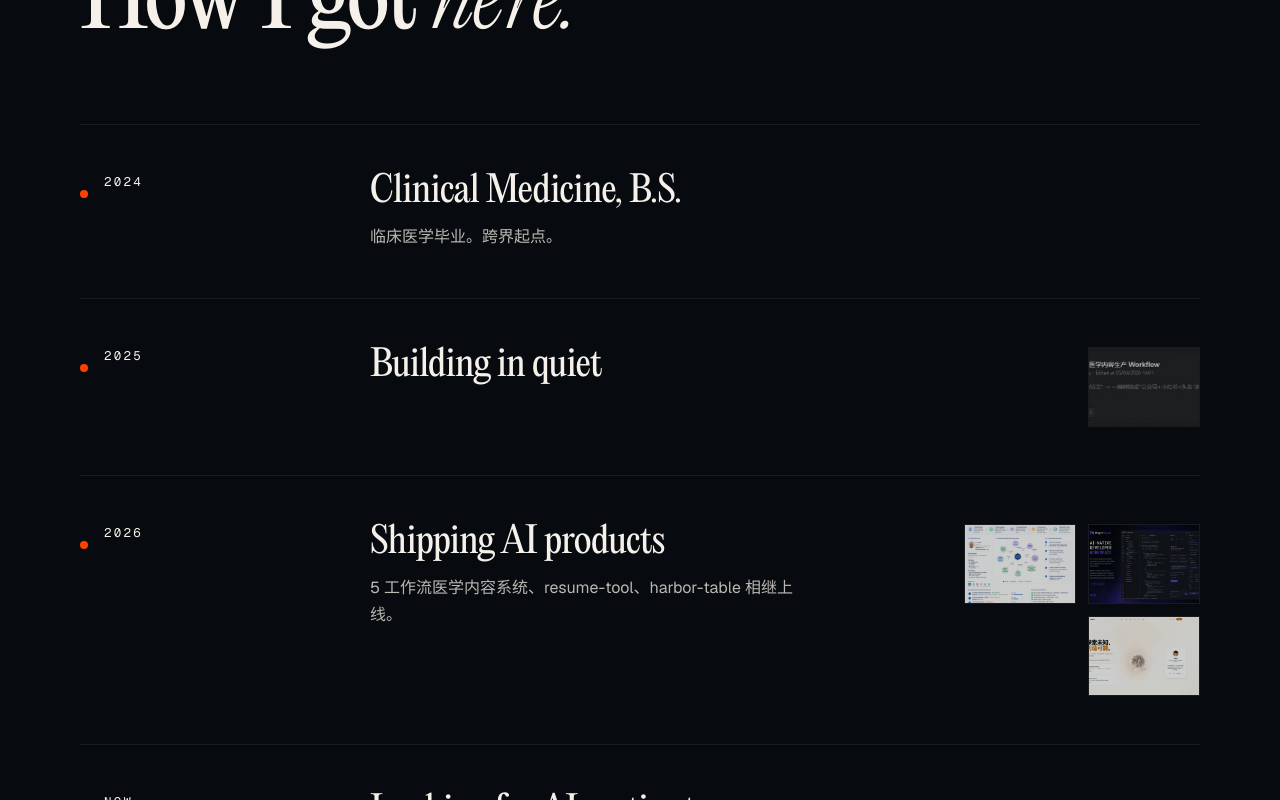
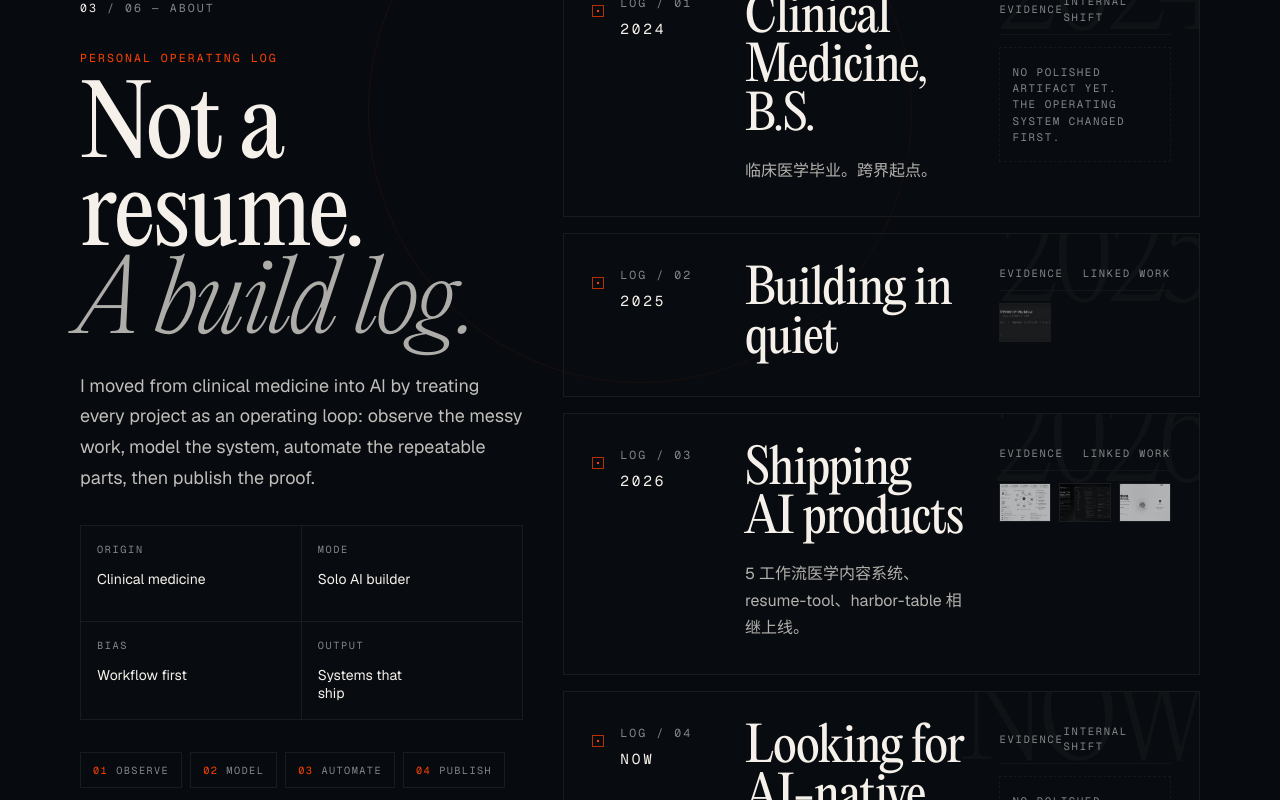
Before and after one commit to M0g1cY/magicystudio-brand-site, a Next.js app: page / in a window 1280 px wide. Shown: the part 3260-4060 px from the top of the page. Built offline with nearby package versions, Linux system fonts and the light colour scheme; no server answers.

Commit message:
feat: sharpen about section brand story

```diff
--- a/components/site/about-timeline.tsx
+++ b/components/site/about-timeline.tsx
@@ -6,6 +6,15 @@ import { motion, useInView } from "framer-motion";
 import { timeline } from "@/lib/site-data";
 import { projectById } from "@/lib/projects";
 import { SectionMarker } from "@/components/site/section-marker";
+
+const aboutSignals = [
+  ["Origin", "Clinical medicine"],
+  ["Mode", "Solo AI builder"],
+  ["Bias", "Workflow first"],
+  ["Output", "Systems that ship"],
+] as const;
+
+const operatingLoop = ["observe", "model", "automate", "publish"] as const;
 
 function TimelineRow({
   item,
@@ -26,56 +35,82 @@ function TimelineRow({
       initial={{ opacity: 0, y: 24 }}
       animate={inView ? { opacity: 1, y: 0 } : {}}
       transition={{ duration: 0.6, delay: index * 0.05, ease: "easeOut" }}
-      className="relative grid lg:grid-cols-12 gap-6 lg:gap-10 py-10 lg:py-12 border-b border-border last:border-b-0"
+      className="group relative overflow-hidden border border-border bg-card/20 px-4 py-6 transition-colors duration-500 hover:border-primary/70 hover:bg-card/45 sm:px-6 lg:grid lg:grid-cols-12 lg:gap-8 lg:px-7 lg:py-8"
     >
-      {/* Year + dot */}
-      <div className="lg:col-span-3 flex items-start gap-4">
-        <div className="relative pt-2">
+      <div className="pointer-events-none absolute -right-3 -top-7 font-display text-[6rem] font-[200] leading-none tracking-[-0.04em] text-foreground/[0.035] transition-colors duration-500 group-hover:text-primary/10 sm:text-[7.5rem]">
+        {item.year}
+      </div>
+
+      <div className="relative z-10 flex items-start gap-4 lg:col-span-3">
+        <div className="pt-1.5">
+          <span className="relative inline-flex h-3 w-3 border border-primary/70 bg-background">
             <span
-            className={`relative inline-flex h-2 w-2 rounded-full transition-colors duration-700 ${
+              className={`absolute inset-1 transition-colors duration-700 ${
                 inView ? "bg-primary" : "bg-border"
               }`}
-          >
+            />
             {inView && (
-              <span className="absolute inset-0 inline-flex h-full w-full animate-ping rounded-full bg-primary opacity-50" />
+              <span className="absolute -inset-1 animate-ping border border-primary/50" />
             )}
           </span>
         </div>
-        <div className="font-mono text-[0.78rem] uppercase tracking-[0.18em] text-foreground">
+        <div className="space-y-2">
+          <div className="font-mono text-[0.72rem] uppercase tracking-[0.18em] text-muted-foreground">
+            log / {String(index + 1).padStart(2, "0")}
+          </div>
+          <div className="font-mono text-[0.9rem] uppercase tracking-[0.2em] text-foreground">
             {item.year}
           </div>
         </div>
+      </div>
 
-      {/* Title + description */}
-      <div className="lg:col-span-5 space-y-3">
-        <h3 className="font-display text-3xl lg:text-4xl tracking-[-0.02em] leading-[1.05] text-foreground">
+      <div className="relative z-10 mt-6 space-y-4 lg:col-span-5 lg:mt-0">
+        <h3 className="max-w-[11ch] font-display text-3xl leading-[1.02] tracking-[-0.02em] text-foreground sm:text-4xl lg:text-5xl">
           {item.title}
         </h3>
         {item.description && (
-          <p className="text-foreground/75 leading-[1.7] max-w-[44ch]">
+          <p className="max-w-[44ch] text-foreground/72 leading-[1.7]">
             {item.description}
           </p>
         )}
       </div>
 
-      {/* Project thumbnails (right) — only render row if there are linked works */}
-      <div className="lg:col-span-4 flex flex-wrap gap-3 lg:justify-end">
+      <div className="relative z-10 mt-8 lg:col-span-4 lg:mt-0">
+        <div className="mb-3 flex items-center justify-between border-b border-border/70 pb-2 font-mono text-[0.66rem] uppercase tracking-[0.16em] text-muted-foreground">
+          <span>evidence</span>
+          <span>{projects.length ? "linked work" : "internal shift"}</span>
+        </div>
+
+        {projects.length > 0 ? (
+          <div className="grid grid-cols-3 gap-2">
             {projects.map((p) => (
               <a
                 key={p.id}
                 href={`/works#${p.id}`}
-            className="group relative h-16 w-24 lg:h-20 lg:w-28 overflow-hidden border border-border bg-card/40 hover:border-primary transition-colors"
+                data-cursor="view"
+                className="group/thumb relative aspect-[4/3] overflow-hidden border border-border bg-background transition-colors hover:border-electric"
                 title={p.name}
               >
                 <Image
                   src={p.image}
                   alt={p.name}
                   fill
-              sizes="120px"
-              className="object-cover opacity-80 group-hover:opacity-100 transition-opacity"
+                  sizes="140px"
+                  className="object-cover opacity-70 grayscale transition duration-500 group-hover/thumb:scale-105 group-hover/thumb:opacity-100 group-hover/thumb:grayscale-0"
                 />
+                <span className="absolute inset-x-0 bottom-0 bg-background/75 px-2 py-1 font-mono text-[0.56rem] uppercase tracking-[0.12em] text-foreground opacity-0 backdrop-blur-sm transition-opacity group-hover/thumb:opacity-100">
+                  view
+                </span>
               </a>
             ))}
+          </div>
+        ) : (
+          <div className="min-h-20 border border-dashed border-border/80 px-3 py-4 font-mono text-[0.68rem] uppercase tracking-[0.14em] text-muted-foreground">
+            No polished artifact yet.
+            <br />
+            The operating system changed first.
+          </div>
+        )}
       </div>
     </motion.div>
   );
@@ -85,17 +120,69 @@ export function AboutTimeline() {
   return (
     <section
       id="about"
-      className="relative py-32 lg:py-40 px-6 lg:px-12 xl:px-20"
+      className="relative overflow-hidden px-6 py-28 lg:px-12 lg:py-36 xl:px-20"
     >
-      <div className="max-w-[1280px] mx-auto space-y-14 lg:space-y-20">
-        <div className="space-y-6 max-w-3xl">
+      <div className="pointer-events-none absolute inset-x-0 top-0 h-px bg-gradient-to-r from-transparent via-primary/70 to-transparent" />
+      <div className="pointer-events-none absolute left-1/2 top-20 h-[34rem] w-[34rem] -translate-x-1/2 rounded-full border border-primary/[0.08]" />
+
+      <div className="mx-auto grid max-w-[1280px] gap-12 lg:grid-cols-12 lg:gap-10">
+        <div className="lg:sticky lg:top-24 lg:col-span-5 lg:self-start">
+          <div className="space-y-8">
             <SectionMarker n={3} total={6} label="About" />
-          <h2 className="font-display tracking-[-0.02em] text-foreground text-5xl sm:text-6xl lg:text-[5.5rem] leading-[0.95]">
-            How I got <span className="italic font-[200]">here.</span>
+            <div className="space-y-5">
+              <p className="font-mono text-[0.72rem] uppercase tracking-[0.18em] text-primary">
+                personal operating log
+              </p>
+              <h2 className="max-w-[8ch] font-display text-5xl leading-[0.92] tracking-[-0.02em] text-foreground sm:text-6xl lg:text-[6rem]">
+                Not a resume.
+                <span className="block italic font-[200] text-foreground/70">
+                  A build log.
+                </span>
               </h2>
+              <p className="max-w-[34rem] text-lg leading-[1.7] text-foreground/78">
+                I moved from clinical medicine into AI by treating every project
+                as an operating loop: observe the messy work, model the system,
+                automate the repeatable parts, then publish the proof.
+              </p>
             </div>
 
-        <div className="border-t border-border">
+            <div className="grid grid-cols-2 border border-border bg-card/25">
+              {aboutSignals.map(([label, value]) => (
+                <div
+                  key={label}
+                  className="min-h-24 border-b border-r border-border p-4 even:border-r-0 [&:nth-last-child(-n+2)]:border-b-0"
+                >
+                  <div className="font-mono text-[0.64rem] uppercase tracking-[0.16em] text-muted-foreground">
+                    {label}
+                  </div>
+                  <div className="mt-3 max-w-[12ch] text-sm leading-[1.35] text-foreground">
+                    {value}
+                  </div>
+                </div>
+              ))}
+            </div>
+
+            <div className="flex flex-wrap gap-2">
+              {operatingLoop.map((step, i) => (
+                <span
+                  key={step}
+                  className="inline-flex h-9 items-center gap-2 border border-border bg-background px-3 font-mono text-[0.64rem] uppercase tracking-[0.14em] text-muted-foreground"
+                >
+                  <span className="text-primary">
+                    {String(i + 1).padStart(2, "0")}
+                  </span>
+                  {step}
+                </span>
+              ))}
+            </div>
+          </div>
+        </div>
+
+        <div className="space-y-4 lg:col-span-7">
+          <div className="flex items-center justify-between border-y border-border py-3 font-mono text-[0.66rem] uppercase tracking-[0.16em] text-muted-foreground">
+            <span>timeline feed</span>
+            <span>clinical context - ai systems</span>
+          </div>
           {timeline.map((item, i) => (
             <TimelineRow key={item.year} item={item} index={i} />
           ))}
```
Also changed, not shown: 1 other file (tests, documents, lock files or other folders). Lines whose indentation alone changed are shown as unchanged.
